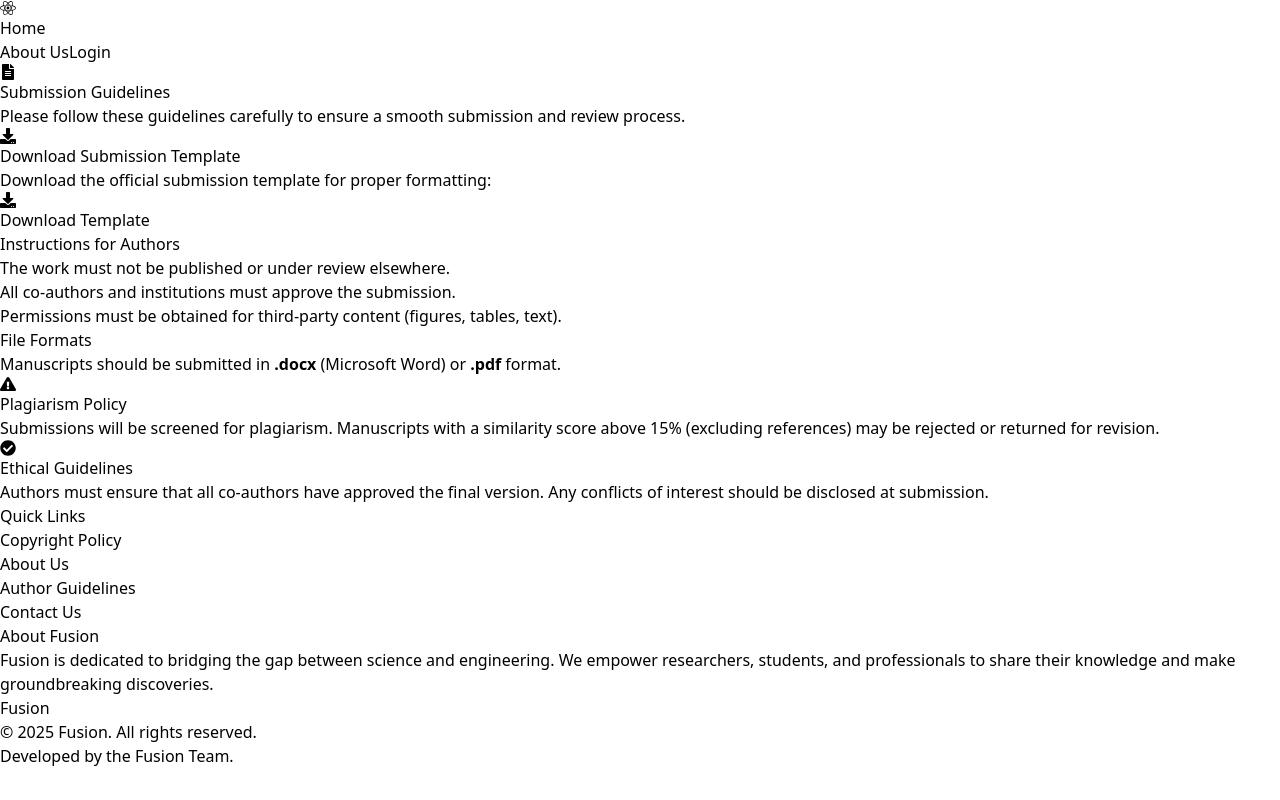
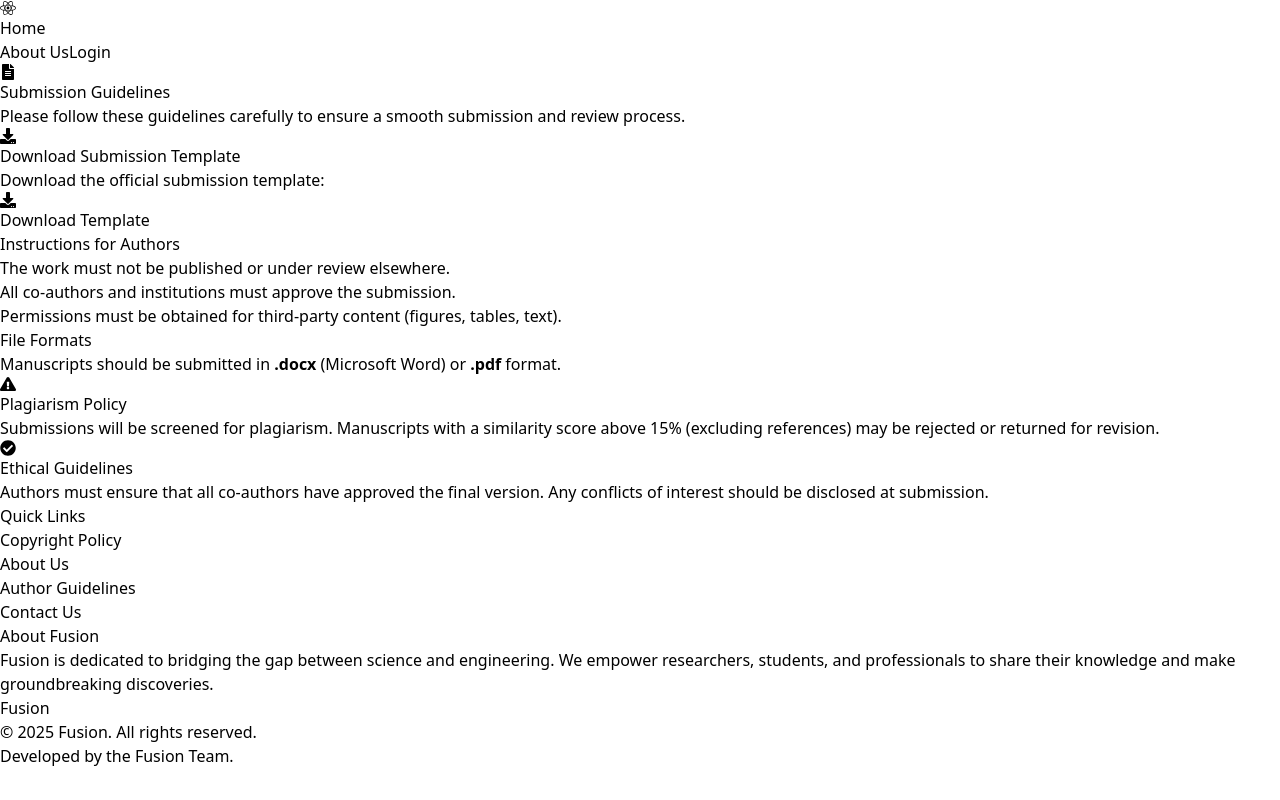
Before and after one commit to zabipacer/Auth-FUSION, a React (Vite) app: page /guidelines/manuscript in a window 1280 px wide. Built offline with nearby package versions, Linux system fonts and the light colour scheme; no server answers.

Commit message:
Update ManuscriptSubmission.jsx

```diff
--- a/src/Components/Pages/ManuscriptSubmission.jsx
+++ b/src/Components/Pages/ManuscriptSubmission.jsx
@@ -23,7 +23,7 @@ const SubmissionGuidelines = () => {
         <h3 className="text-2xl font-semibold text-gray-800 border-b pb-2 flex items-center gap-2">
           <FaDownload className="text-blue-600" /> Download Submission Template
         </h3>
-        <p className="text-gray-700 mt-3">Download the official submission template for proper formatting:</p>
+        <p className="text-gray-700 mt-3">Download the official submission template:</p>
         <a
           href="/Fusion-template1.pdf"
           download="Fusion-template1.pdf"
```
